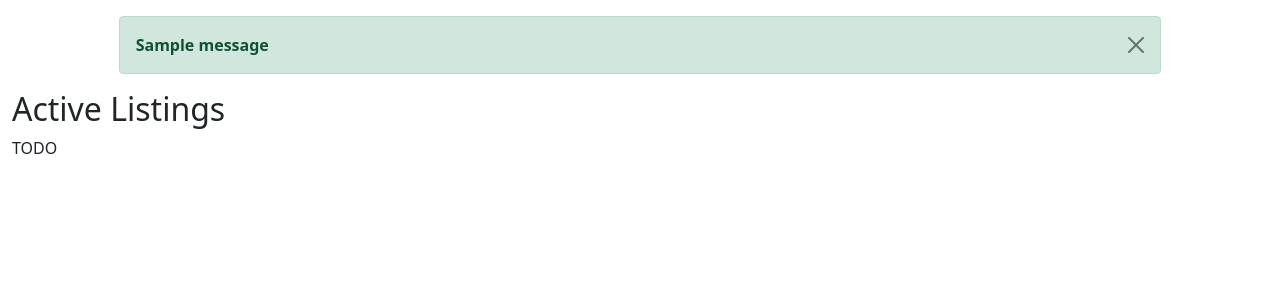
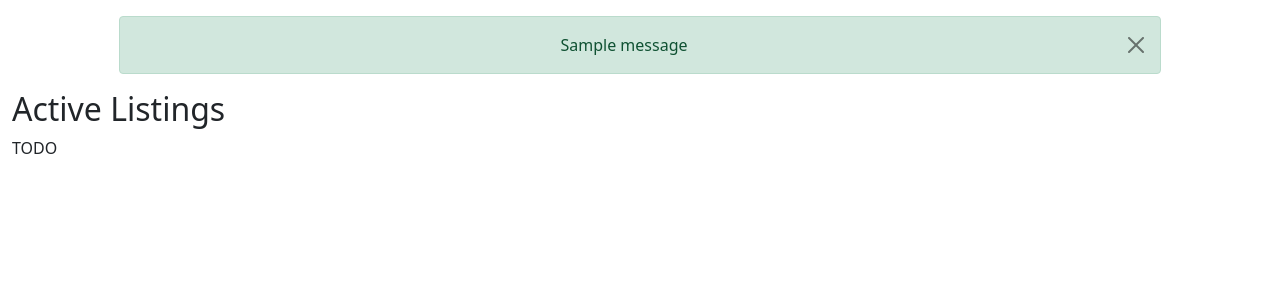
Before and after one commit to ReshanCSX/CS50W-Project2-Commerce, a Django app: page / in a window 1280 px wide. Shown: the part 72-372 px from the top of the page. Run offline with Django 3.2, Linux system fonts and the light colour scheme; tables that the repository leaves empty hold one stand-in row (values such as "Sample post"); one stand-in notice (Sample message) is shown.

Commit message:
text center

```diff
--- a/auctions/templates/auctions/messages.html
+++ b/auctions/templates/auctions/messages.html
@@ -1,7 +1,7 @@
 {% if messages %}
   {% for message in messages %}
-    <div class="alert {{message.tags}} alert-dismissible fade show" role="alert">
-        <strong>{{message}}</strong>
+    <div class="alert {{message.tags}} alert-dismissible fade show text-center" role="alert">
+        {{message}}
         <button type="button" class="btn-close" data-bs-dismiss="alert" aria-label="Close"></button>
     </div>
  {% endfor %}
```
